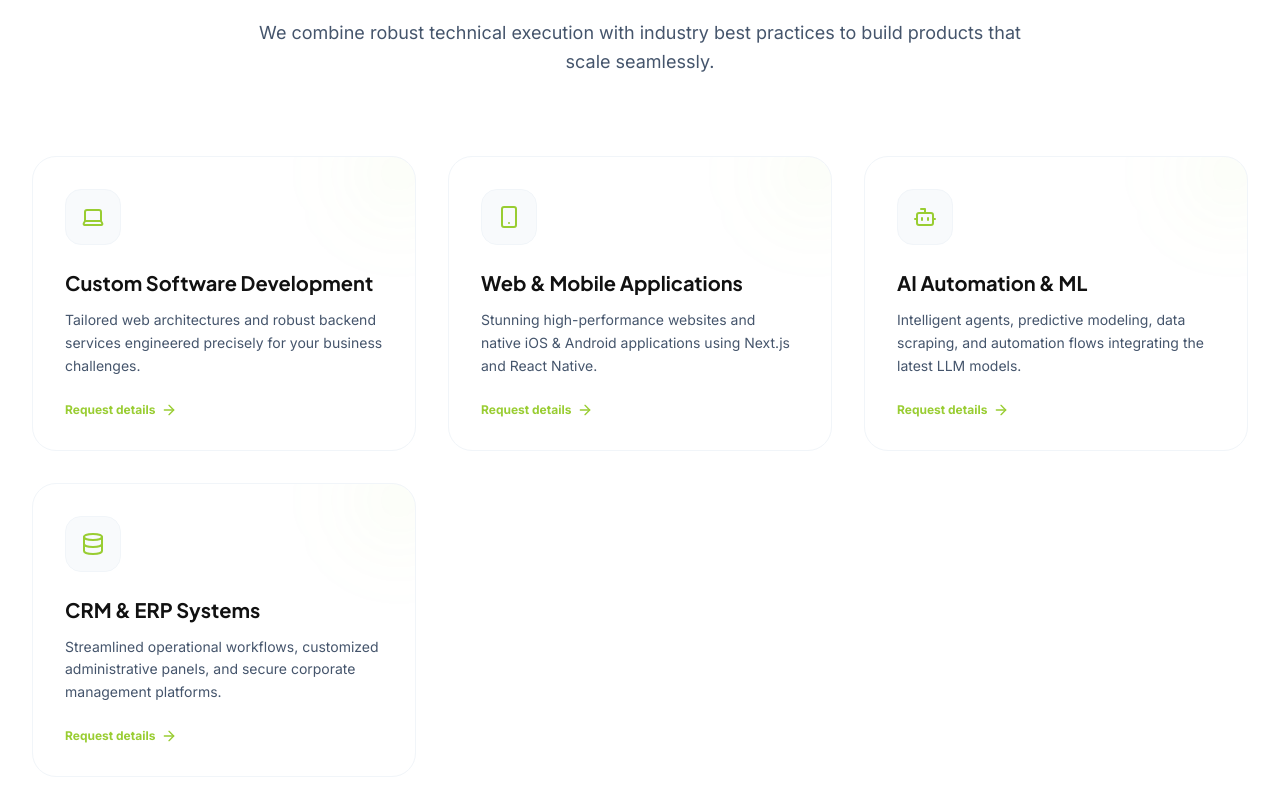
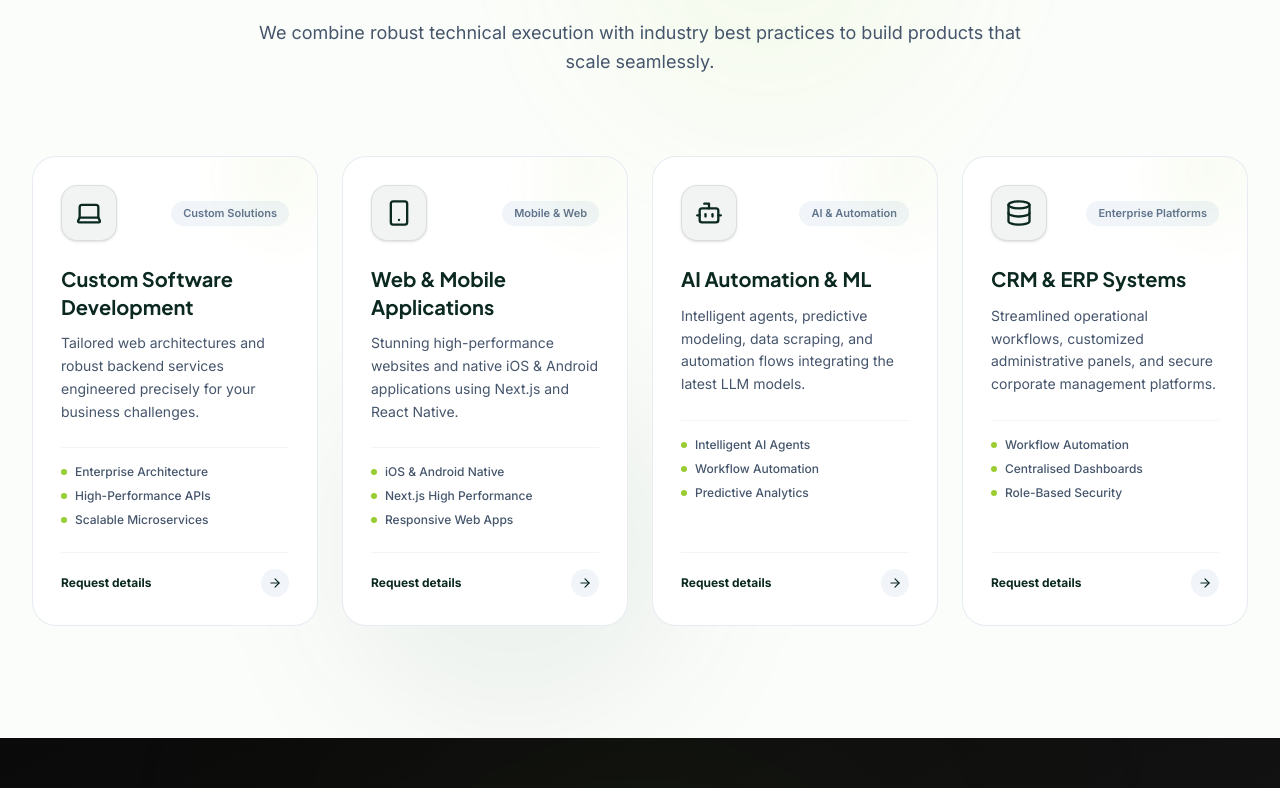
Before and after one commit to nareshpatel007/phoenixcreativehub_uk, a Next.js app: page / in a window 1280 px wide. Shown: the part 1212-2000 px from the top of the page. Built offline with nearby package versions, Linux system fonts and the light colour scheme.

Commit message:
Update HomeClient.tsx

```diff
--- a/app/HomeClient.tsx
+++ b/app/HomeClient.tsx
@@ -243,14 +243,18 @@ export default function HomeClient() {
             </section>
 
             {/* 2. CORE SERVICES SECTION */}
-            <section id="services" className="py-28 bg-white relative">
-                <div className="section-container max-w-7xl mx-auto px-4 sm:px-6 lg:px-8">
+            <section id="services" className="py-28 bg-[#fbfdfa] relative overflow-hidden">
+                {/* Decorative background subtle glow */}
+                <div className="absolute top-0 right-1/4 w-96 h-96 bg-[#9ACD32]/5 rounded-full blur-3xl pointer-events-none" />
+                <div className="absolute bottom-0 left-1/4 w-96 h-96 bg-[#0B2921]/5 rounded-full blur-3xl pointer-events-none" />
+
+                <div className="section-container max-w-7xl mx-auto px-4 sm:px-6 lg:px-8 relative z-10">
                     <InViewSection>
                         <div className="text-center max-w-3xl mx-auto mb-20 space-y-4">
-                            <span className="inline-flex items-center gap-2 bg-[#9ACD32]/10 border border-[#9ACD32]/20 text-[#9ACD32] text-xs font-bold uppercase tracking-widest px-4 py-1.5 rounded-full">
+                            <span className="inline-flex items-center gap-2 bg-[#9ACD32]/15 border border-[#9ACD32]/30 text-[#5a8014] text-xs font-bold uppercase tracking-widest px-4 py-1.5 rounded-full shadow-sm">
                                 What We Deliver
                             </span>
-                            <h2 className="text-3xl md:text-4xl lg:text-5xl font-display font-extrabold text-[#111111] tracking-tight">
+                            <h2 className="text-3xl md:text-4xl lg:text-5xl font-display font-extrabold text-[#0B2921] tracking-tight">
                                 End-to-End IT Engineering Services
                             </h2>
                             <p className="text-slate-600 text-lg leading-relaxed">
@@ -260,49 +264,87 @@ export default function HomeClient() {
                     </InViewSection>
 
                     <InViewSection>
-                        <div className="grid sm:grid-cols-2 lg:grid-cols-3 gap-8">
+                        <div className="grid sm:grid-cols-2 lg:grid-cols-4 gap-6">
                             {[
                                 {
                                     icon: Laptop,
                                     title: "Custom Software Development",
+                                    slug: "custom-software-development",
                                     desc: "Tailored web architectures and robust backend services engineered precisely for your business challenges.",
+                                    features: ["Enterprise Architecture", "High-Performance APIs", "Scalable Microservices"],
+                                    tag: "Custom Solutions"
                                 },
                                 {
                                     icon: Smartphone,
                                     title: "Web & Mobile Applications",
+                                    slug: "web-mobile-development",
                                     desc: "Stunning high-performance websites and native iOS & Android applications using Next.js and React Native.",
+                                    features: ["iOS & Android Native", "Next.js High Performance", "Responsive Web Apps"],
+                                    tag: "Mobile & Web"
                                 },
                                 {
                                     icon: Bot,
                                     title: "AI Automation & ML",
+                                    slug: "ai-automation-ml",
                                     desc: "Intelligent agents, predictive modeling, data scraping, and automation flows integrating the latest LLM models.",
+                                    features: ["Intelligent AI Agents", "Workflow Automation", "Predictive Analytics"],
+                                    tag: "AI & Automation"
                                 },
                                 {
                                     icon: Database,
                                     title: "CRM & ERP Systems",
+                                    slug: "crm-erp-systems",
                                     desc: "Streamlined operational workflows, customized administrative panels, and secure corporate management platforms.",
+                                    features: ["Workflow Automation", "Centralised Dashboards", "Role-Based Security"],
+                                    tag: "Enterprise Platforms"
                                 },
                             ].map((service, i) => (
                                 <motion.div
                                     key={i}
                                     variants={fadeUp}
-                                    className="group relative bg-white rounded-3xl border border-slate-100 p-8 flex flex-col justify-between h-full transition-all duration-300 hover:-translate-y-2 hover:shadow-[0_20px_50px_rgba(26,36,86,0.06)] hover:border-[#9ACD32]/30 overflow-hidden"
+                                    className="group relative bg-white rounded-3xl border border-slate-200/80 p-7 flex flex-col justify-between h-full transition-all duration-300 hover:-translate-y-2 hover:shadow-[0_20px_50px_rgba(11,41,33,0.08)] hover:border-[#9ACD32] overflow-hidden"
                                 >
-                                    <div className="absolute -right-8 -top-8 w-24 h-24 rounded-full bg-[#9ACD32]/5 blur-2xl group-hover:bg-[#9ACD32]/10 transition-all duration-300" />
+                                    {/* Top subtle corner gradient */}
+                                    <div className="absolute -right-8 -top-8 w-28 h-28 rounded-full bg-gradient-to-br from-[#9ACD32]/10 to-transparent blur-xl group-hover:scale-150 transition-transform duration-500 pointer-events-none" />
+
                                     <div>
-                                        <div className="w-14 h-14 bg-slate-50 rounded-2xl flex items-center justify-center mb-6 border border-slate-100 group-hover:border-[#9ACD32]/20 group-hover:scale-105 transition-all duration-300 text-primary">
-                                            <service.icon className="w-6 h-6" />
+                                        {/* Icon & Category Tag Header */}
+                                        <div className="flex items-center justify-between mb-6">
+                                            <div className="w-14 h-14 bg-[#0B2921]/5 group-hover:bg-[#0B2921] rounded-2xl flex items-center justify-center border border-[#0B2921]/10 group-hover:border-[#0B2921] group-hover:scale-105 transition-all duration-300 shadow-sm">
+                                                <service.icon className="w-7 h-7 text-[#0B2921] group-hover:text-[#9ACD32] transition-colors duration-300" />
+                                            </div>
+                                            <span className="text-[11px] font-semibold text-slate-500 bg-slate-100 group-hover:bg-[#9ACD32]/15 group-hover:text-[#5a8014] px-3 py-1 rounded-full transition-colors">
+                                                {service.tag}
+                                            </span>
                                         </div>
-                                        <h3 className="text-xl font-display font-bold text-[#111111] mb-3 group-hover:text-primary transition-colors duration-200">
+
+                                        <h3 className="text-xl font-display font-bold text-[#0B2921] mb-3 group-hover:text-[#173C30] transition-colors duration-200 leading-snug">
                                             {service.title}
                                         </h3>
                                         <p className="text-slate-600 text-sm leading-relaxed mb-6">
                                             {service.desc}
                                         </p>
+
+                                        {/* Bullet features for enhanced substance */}
+                                        <div className="space-y-2 mb-6 pt-4 border-t border-slate-100">
+                                            {service.features.map((feat, fIdx) => (
+                                                <div key={fIdx} className="flex items-center gap-2 text-xs text-slate-600 font-medium">
+                                                    <div className="w-1.5 h-1.5 rounded-full bg-[#9ACD32]" />
+                                                    <span>{feat}</span>
+                                                </div>
+                                            ))}
+                                        </div>
                                     </div>
-                                    <span className="inline-flex items-center gap-1.5 text-xs font-bold text-primary group-hover:text-[#111111] transition-colors">
-                                        Request details <ArrowRight className="w-4 h-4 transition-transform duration-300 group-hover:translate-x-1" />
-                                    </span>
+
+                                    <Link
+                                        href={`/services/${service.slug}`}
+                                        className="inline-flex items-center justify-between w-full pt-4 border-t border-slate-100 text-xs font-bold text-[#0B2921] group-hover:text-[#5a8014] transition-colors"
+                                    >
+                                        <span>Request details</span>
+                                        <span className="w-7 h-7 rounded-full bg-slate-100 group-hover:bg-[#9ACD32] flex items-center justify-center text-[#0B2921] group-hover:text-[#0B2921] transition-all">
+                                            <ArrowRight className="w-3.5 h-3.5 transition-transform duration-300 group-hover:translate-x-0.5" />
+                                        </span>
+                                    </Link>
                                 </motion.div>
                             ))}
                         </div>
```
